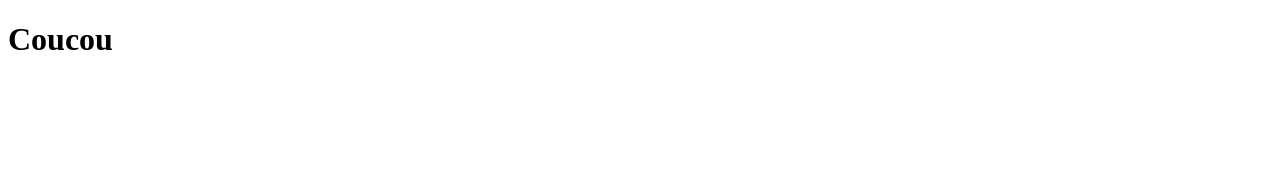
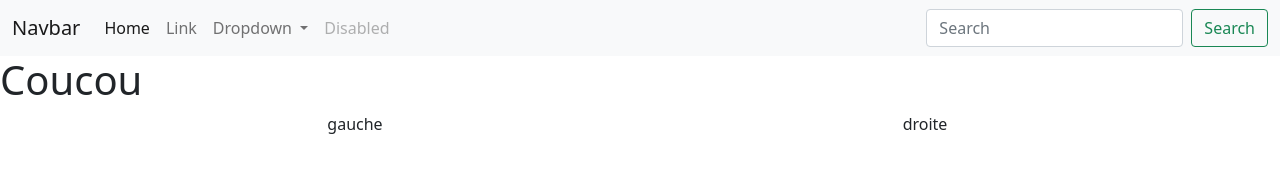
Before and after one commit to gitkyo/portnpm, a website: page index.html in a window 1280 px wide. Drawn offline with nearby package versions, Linux system fonts and the light colour scheme.

Commit message:
Update index.html

```diff
--- a/index.html
+++ b/index.html
@@ -1,12 +1,72 @@
 <!DOCTYPE html>
-<html lang="en">
+<html lang="fr">
 <head>
     <meta charset="UTF-8">
     <meta http-equiv="X-UA-Compatible" content="IE=edge">
     <meta name="viewport" content="width=device-width, initial-scale=1.0">
     <title>Document</title>
+    <link rel="stylesheet" href="node_modules\bootstrap\dist\css\bootstrap.min.css">
+    <link rel="stylesheet" href="public/css/style.css">
 </head>
 <body>
+
+    <nav class="navbar navbar-expand-lg navbar-light bg-light">
+        <div class="container-fluid">
+            <a class="navbar-brand" href="#">Navbar</a>
+            <button class="navbar-toggler" type="button" data-bs-toggle="collapse" data-bs-target="#navbarSupportedContent" aria-controls="navbarSupportedContent" aria-expanded="false" aria-label="Toggle navigation">
+            <span class="navbar-toggler-icon"></span>
+            </button>
+            <div class="collapse navbar-collapse" id="navbarSupportedContent">
+            <ul class="navbar-nav me-auto mb-2 mb-lg-0">
+                <li class="nav-item">
+                <a class="nav-link active" aria-current="page" href="#">Home</a>
+                </li>
+                <li class="nav-item">
+                <a class="nav-link" href="#">Link</a>
+                </li>
+                <li class="nav-item dropdown">
+                <a class="nav-link dropdown-toggle" href="#" id="navbarDropdown" role="button" data-bs-toggle="dropdown" aria-expanded="false">
+                    Dropdown
+                </a>
+                <ul class="dropdown-menu" aria-labelledby="navbarDropdown">
+                    <li><a class="dropdown-item" href="#">Action</a></li>
+                    <li><a class="dropdown-item" href="#">Another action</a></li>
+                    <li><hr class="dropdown-divider"></li>
+                    <li><a class="dropdown-item" href="#">Something else here</a></li>
+                </ul>
+                </li>
+                <li class="nav-item">
+                <a class="nav-link disabled">Disabled</a>
+                </li>
+            </ul>
+            <form class="d-flex">
+                <input class="form-control me-2" type="search" placeholder="Search" aria-label="Search">
+                <button class="btn btn-outline-success" type="submit">Search</button>
+            </form>
+            </div>
+        </div>
+    </nav>
+
+
     <h1>Coucou</h1>
+
+
+    <div class="container">
+        <div class="row">
+            <div class="col-lg-6 text-center">
+                gauche
+            </div>
+            <div class="col-lg-6 text-center">
+                droite
+            </div>
+        </div>
+    </div>
+
+
 </body>
+
+<footer>
+    <script src="node_modules\bootstrap\dist\js\bootstrap.bundle.min.js"></script>
+</footer>
+
 </html>
```
